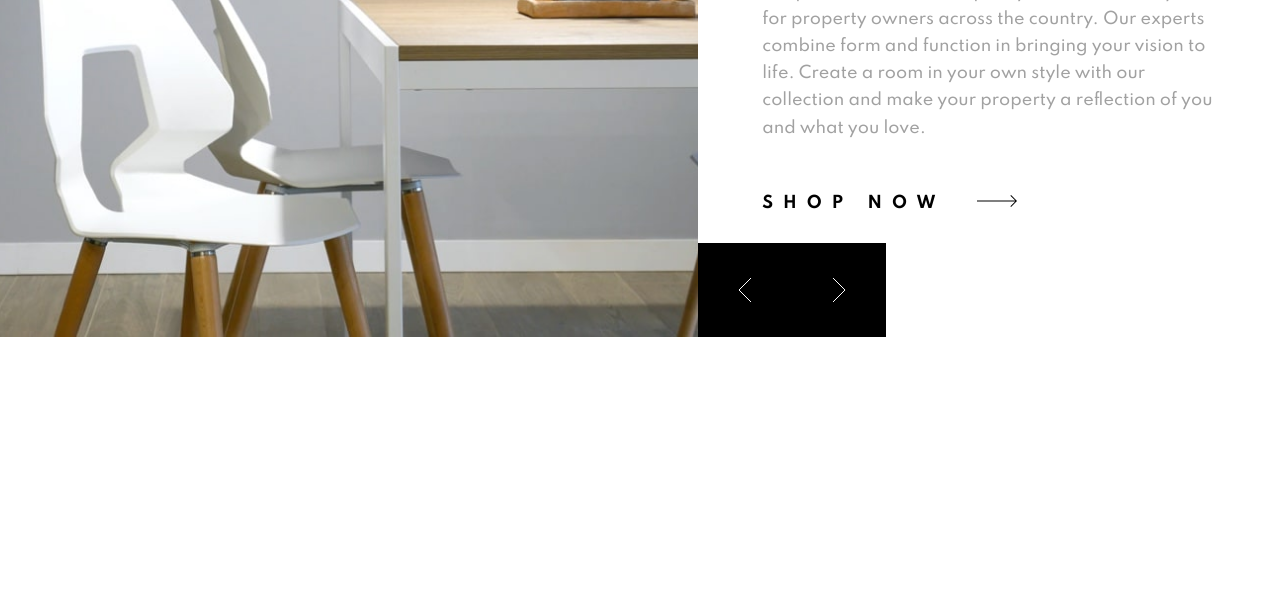
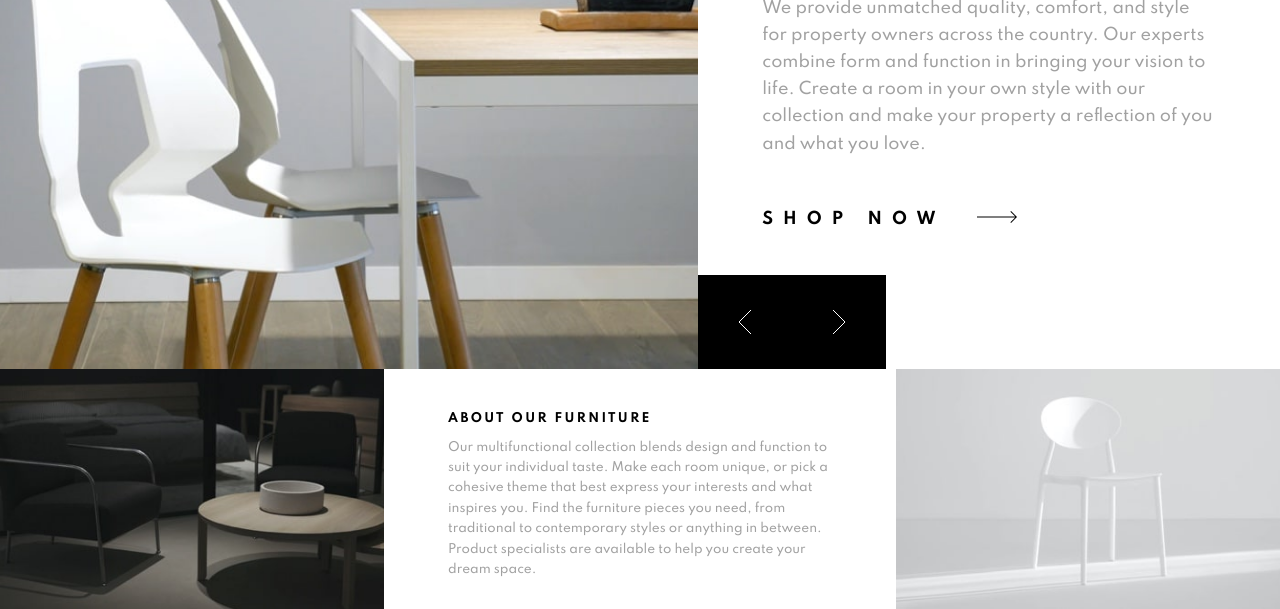
Before and after one commit to donnyroufs/frontend-mentor---room-homepage, a website built with Parcel: page src/index.html in a window 1280 px wide. Shown: the part 191-800 px from the top of the page. Built offline with nearby package versions, Linux system fonts and the light colour scheme.

Commit message:
finished about desktop

```diff
--- a/src/index.html
+++ b/src/index.html
@@ -76,6 +76,26 @@
           </div>
         </div>
       </section>
+      <article class="about">
+        <aside class="about__left"></aside>
+        <div class="about__content content">
+          <div class="content__inner">
+            <h2 class="content__title content__title--secondary">
+              About our furniture
+            </h2>
+
+            <p class="content__text content__text--secondary">
+              Our multifunctional collection blends design and function to suit
+              your individual taste. Make each room unique, or pick a cohesive
+              theme that best express your interests and what inspires you. Find
+              the furniture pieces you need, from traditional to contemporary
+              styles or anything in between. Product specialists are available
+              to help you create your dream space.
+            </p>
+          </div>
+        </div>
+        <aside class="about__right"></aside>
+      </article>
     </div>
 
     <!--
--- /dev/null
+++ b/src/styles/components/_about.scss
@@ -0,0 +1,44 @@
+.about {
+  // height: 100%;
+
+  &__left,
+  &__right {
+    height: 266px;
+    background-repeat: no-repeat;
+  }
+
+  &__left {
+    background-image: url("../images/image-about-dark.jpg");
+    background-size: cover;
+  }
+
+  &__right {
+    background-image: url("../images/image-about-light.jpg");
+    background-size: cover;
+  }
+
+  @include ipad {
+    &__left,
+    &__right {
+      height: 500px;
+      flex: 2;
+    }
+  }
+
+  @include desktop {
+    display: flex;
+    height: 30vh;
+
+    &__left,
+    &__right {
+      height: 100%;
+    }
+
+    &__content {
+      display: flex;
+      justify-content: center;
+      align-items: center;
+      padding: 4rem 4rem 3rem 4rem;
+    }
+  }
+}
--- a/src/styles/components/_components-dir.scss
+++ b/src/styles/components/_components-dir.scss
@@ -7,3 +7,4 @@
 @import "./controls";
 @import "./content";
 @import "./cta";
+@import "./about";
--- a/src/styles/components/_content.scss
+++ b/src/styles/components/_content.scss
@@ -8,6 +8,12 @@
   &__title {
     font-size: pxToRem(26);
     margin-bottom: 0.35rem;
+
+    &--secondary {
+      text-transform: uppercase;
+      font-size: pxToRem(16);
+      letter-spacing: 0.2em;
+    }
   }
 
   &__text {
@@ -37,17 +43,37 @@
     flex: 2;
     background: white;
     padding: 0 4rem 3rem 4rem;
+
+    &__text--secondary {
+      font-size: pxToRem(12);
+    }
+
+    &__title--secondary {
+      font-size: pxToRem(12);
+      margin-bottom: 0.25rem;
+      align-self: flex-start;
+    }
   }
 
   @include desktop-large {
     &__title {
       font-size: pxToRem(42);
       margin-bottom: 2.5rem;
+      &--secondary {
+        font-size: pxToRem(12);
+        margin-bottom: 0.25rem;
+        align-self: flex-start;
+      }
     }
 
     &__text {
       font-size: pxToRem(18);
+
+      &--secondary {
+        font-size: pxToRem(12);
+      }
     }
+
     padding: 0 5rem 3rem 5rem;
   }
 
--- a/src/styles/components/_hero.scss
+++ b/src/styles/components/_hero.scss
@@ -1,7 +1,8 @@
 .hero {
-  height: 55vh;
+  min-height: fit-content;
 
   &__left {
+    height: 55vh;
     background-image: url("../images/mobile-image-hero-1.jpg");
     background-size: cover;
     @include ipad {
@@ -24,14 +25,9 @@
     }
   }
 
-  &__left,
-  &__right {
-    height: 100%;
-  }
-
   @include desktop {
     display: flex;
-    height: 66vh;
+    height: 70vh;
 
     &__content {
       height: 100%;
@@ -40,5 +36,9 @@
       justify-content: center;
       align-items: center;
     }
+
+    &__left {
+      height: 100%;
+    }
   }
 }
```
